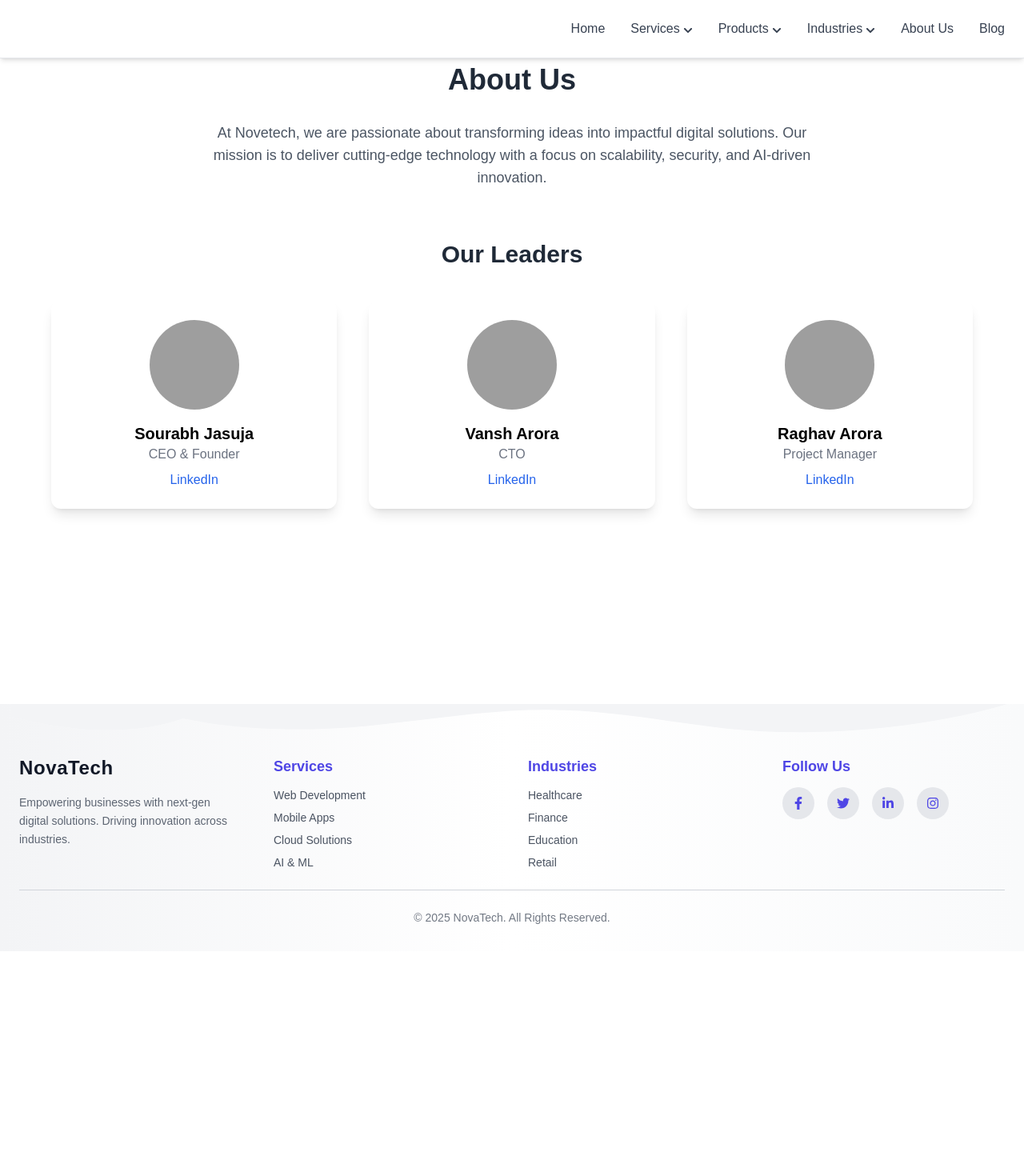
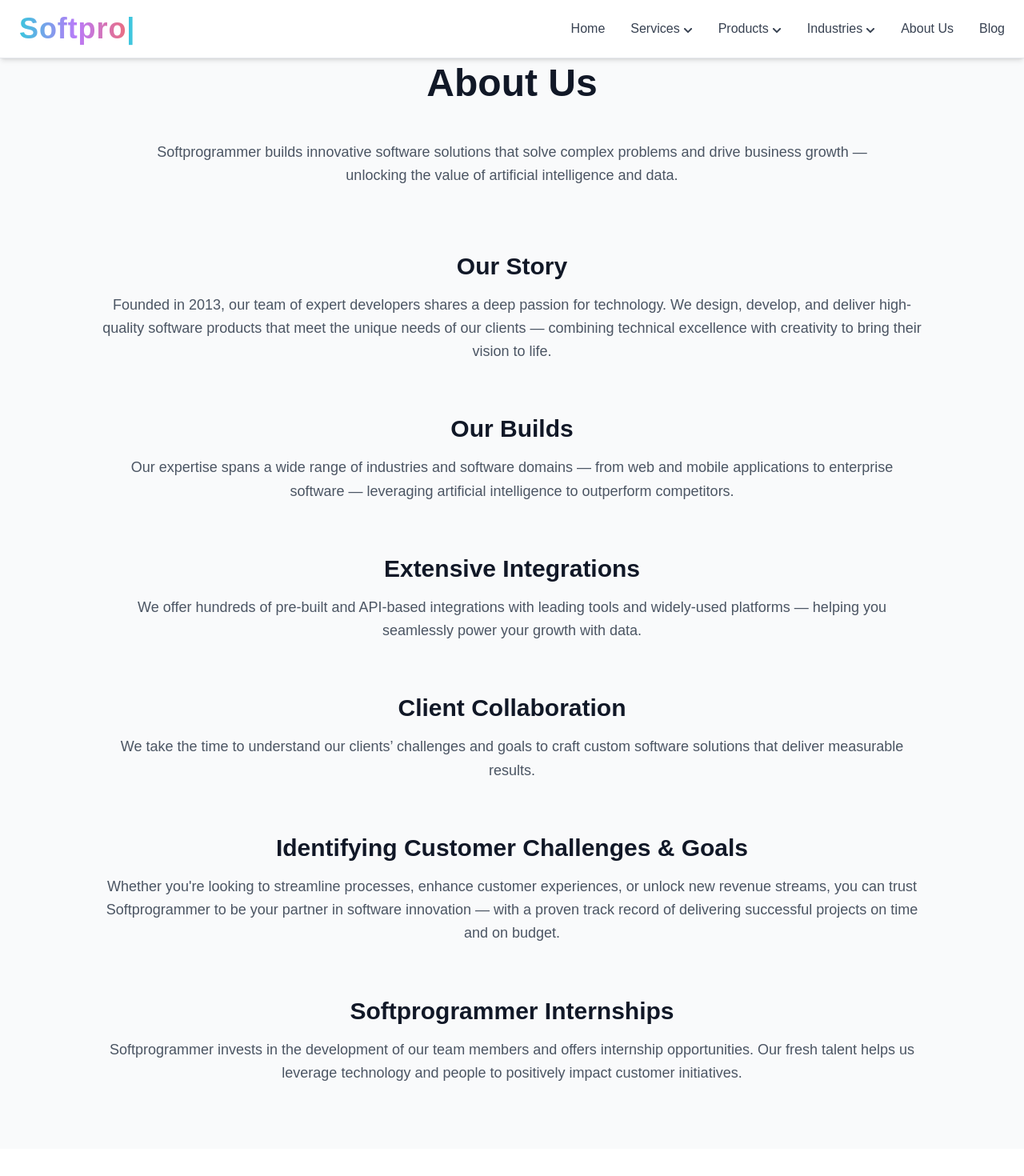
Before and after one commit to vansharoraxx00/aroradevelopers-site-private, a React (Vite) app: page /about in a window 1280 px wide. Shown: the top 1470 px of the page at 80% size. Before the commit the page ends 1189 px from the top, so only its background shows below. Built offline with nearby package versions, Linux system fonts and the light colour scheme; grey boxes are pictures that could not be loaded.

Commit message:
Add files via upload

```diff
--- a/src/components/Footer.jsx
+++ b/src/components/Footer.jsx
@@ -35,7 +35,7 @@ export default function Footer() {
         {/* 🔹 Grid Layout */}
         <div className="grid md:grid-cols-4 gap-10 text-center md:text-left">
           <div>
-            <h2 className="text-2xl font-extrabold mb-4 tracking-wide text-gray-900">NovaTech</h2>
+            <h2 className="text-2xl font-extrabold mb-4 tracking-wide text-gray-900">Softprogrammer</h2>
             <p className="text-sm opacity-80 leading-relaxed">
               Empowering businesses with next-gen digital solutions.
               Driving innovation across industries.
@@ -89,7 +89,7 @@ export default function Footer() {
 
         {/* Bottom Note */}
         <p className="text-center text-sm opacity-70">
-          © {new Date().getFullYear()} NovaTech. All Rights Reserved.
+          © {new Date().getFullYear()} Softprogrammer Inc. All Rights Reserved.
         </p>
       </div>
     </footer>
--- a/src/components/Navbar.jsx
+++ b/src/components/Navbar.jsx
@@ -7,7 +7,7 @@ export default function Navbar() {
   const [openMenu, setOpenMenu] = useState(null);
   const [logoText, setLogoText] = useState("");
   const [mobileOpen, setMobileOpen] = useState(false);
-  const fullLogo = "Eratos software";
+  const fullLogo = "Softprogrammer";
 
   // ⌨️ Typewriter Effect with Reset
   useEffect(() => {
--- a/src/pages/About.jsx
+++ b/src/pages/About.jsx
@@ -1,37 +1,132 @@
 import { motion } from "framer-motion";
 
 export default function About() {
-  const leaders = [
-    { name: "Sourabh Jasuja", role: "CEO & Founder", img: "https://randomuser.me/api/portraits/men/32.jpg", linkedin: "#" },
-    { name: "Vansh Arora", role: "CTO", img: "https://randomuser.me/api/portraits/men/32.jpg", linkedin: "#" },
-    { name: "Raghav Arora", role: "Project Manager", img: "https://randomuser.me/api/portraits/men/65.jpg", linkedin: "#" },
-  ];
+  const fadeIn = {
+    hidden: { opacity: 0, y: 30 },
+    visible: { opacity: 1, y: 0 },
+  };
 
   return (
-    <section className="min-h-screen px-6 py-20">
-      <h2 className="text-4xl font-bold text-gray-800 mb-8 text-center">About Us</h2>
-      <p className="max-w-3xl text-gray-600 text-center text-lg mx-auto mb-16">
-        At Novetech, we are passionate about transforming ideas into impactful digital solutions.
-        Our mission is to deliver cutting-edge technology with a focus on scalability, security,
-        and AI-driven innovation.
-      </p>
+    <section className="min-h-screen px-6 py-20 bg-gray-50 text-gray-800">
+      {/* Main Header */}
+      <motion.h2
+        initial="hidden"
+        whileInView="visible"
+        variants={fadeIn}
+        transition={{ duration: 0.6 }}
+        className="text-5xl font-bold text-center mb-12 text-gray-900"
+      >
+        About Us
+      </motion.h2>
 
-      {/* Leadership Section */}
-      <h3 className="text-3xl font-semibold text-gray-800 mb-10 text-center">Our Leaders</h3>
-      <div className="grid md:grid-cols-3 gap-10 max-w-6xl mx-auto">
-        {leaders.map((leader, i) => (
-          <motion.div
-            key={i}
-            whileHover={{ scale: 1.05 }}
-            className="bg-white rounded-xl shadow-lg p-6 text-center"
-          >
-            <img src={leader.img} alt={leader.name} className="w-28 h-28 rounded-full mx-auto mb-4 object-cover" />
-            <h4 className="text-xl font-semibold">{leader.name}</h4>
-            <p className="text-gray-500">{leader.role}</p>
-            <a href={leader.linkedin} className="text-blue-600 hover:underline mt-2 inline-block">LinkedIn</a>
-          </motion.div>
-        ))}
-      </div>
+      {/* About Section */}
+      <motion.p
+        initial="hidden"
+        whileInView="visible"
+        variants={fadeIn}
+        transition={{ duration: 0.8 }}
+        className="max-w-4xl mx-auto text-lg text-gray-600 text-center leading-relaxed mb-20"
+      >
+        Softprogrammer builds innovative software solutions that solve complex problems and drive
+        business growth — unlocking the value of artificial intelligence and data.
+      </motion.p>
+
+      {/* Our Story */}
+      <motion.div
+        initial="hidden"
+        whileInView="visible"
+        variants={fadeIn}
+        transition={{ duration: 0.7 }}
+        className="max-w-5xl mx-auto mb-16"
+      >
+        <h3 className="text-3xl font-semibold text-gray-900 mb-4 text-center">Our Story</h3>
+        <p className="text-gray-600 text-lg leading-relaxed text-center">
+          Founded in 2013, our team of expert developers shares a deep passion for technology.
+          We design, develop, and deliver high-quality software products that meet the unique
+          needs of our clients — combining technical excellence with creativity to bring their vision to life.
+        </p>
+      </motion.div>
+
+      {/* Our Builds */}
+      <motion.div
+        initial="hidden"
+        whileInView="visible"
+        variants={fadeIn}
+        transition={{ duration: 0.7, delay: 0.1 }}
+        className="max-w-5xl mx-auto mb-16"
+      >
+        <h3 className="text-3xl font-semibold text-gray-900 mb-4 text-center">Our Builds</h3>
+        <p className="text-gray-600 text-lg leading-relaxed text-center">
+          Our expertise spans a wide range of industries and software domains — from web and mobile
+          applications to enterprise software — leveraging artificial intelligence to outperform competitors.
+        </p>
+      </motion.div>
+
+      {/* Extensive Integrations */}
+      <motion.div
+        initial="hidden"
+        whileInView="visible"
+        variants={fadeIn}
+        transition={{ duration: 0.7, delay: 0.2 }}
+        className="max-w-5xl mx-auto mb-16"
+      >
+        <h3 className="text-3xl font-semibold text-gray-900 mb-4 text-center">Extensive Integrations</h3>
+        <p className="text-gray-600 text-lg leading-relaxed text-center">
+          We offer hundreds of pre-built and API-based integrations with leading tools and widely-used
+          platforms — helping you seamlessly power your growth with data.
+        </p>
+      </motion.div>
+
+      {/* Client Collaboration */}
+      <motion.div
+        initial="hidden"
+        whileInView="visible"
+        variants={fadeIn}
+        transition={{ duration: 0.7, delay: 0.3 }}
+        className="max-w-5xl mx-auto mb-16"
+      >
+        <h3 className="text-3xl font-semibold text-gray-900 mb-4 text-center">Client Collaboration</h3>
+        <p className="text-gray-600 text-lg leading-relaxed text-center">
+          We take the time to understand our clients’ challenges and goals to craft custom software
+          solutions that deliver measurable results.
+        </p>
+      </motion.div>
+
+      {/* Customer Challenges */}
+      <motion.div
+        initial="hidden"
+        whileInView="visible"
+        variants={fadeIn}
+        transition={{ duration: 0.7, delay: 0.4 }}
+        className="max-w-5xl mx-auto mb-16"
+      >
+        <h3 className="text-3xl font-semibold text-gray-900 mb-4 text-center">
+          Identifying Customer Challenges & Goals
+        </h3>
+        <p className="text-gray-600 text-lg leading-relaxed text-center">
+          Whether you're looking to streamline processes, enhance customer experiences,
+          or unlock new revenue streams, you can trust Softprogrammer to be your partner in
+          software innovation — with a proven track record of delivering successful projects
+          on time and on budget.
+        </p>
+      </motion.div>
+
+      {/* Internships */}
+      <motion.div
+        initial="hidden"
+        whileInView="visible"
+        variants={fadeIn}
+        transition={{ duration: 0.7, delay: 0.5 }}
+        className="max-w-5xl mx-auto"
+      >
+        <h3 className="text-3xl font-semibold text-gray-900 mb-4 text-center">
+          Softprogrammer Internships
+        </h3>
+        <p className="text-gray-600 text-lg leading-relaxed text-center">
+          Softprogrammer invests in the development of our team members and offers internship opportunities.
+          Our fresh talent helps us leverage technology and people to positively impact customer initiatives.
+        </p>
+      </motion.div>
     </section>
   );
 }
--- a/src/pages/Home.jsx
+++ b/src/pages/Home.jsx
@@ -46,7 +46,7 @@ export default function Home() {
           transition={{ delay: 0.4, duration: 1 }}
           className="text-lg max-w-3xl mx-auto mb-10 text-gray-600"
         >
-          Novetech delivers futuristic solutions in AI, Cloud, and Software
+          Softprogrammer delivers futuristic solutions in AI, Cloud, and Software
           Development. Our mission? To turn caffeine ☕ and code into
           world-changing technology.
         </motion.p>
@@ -92,7 +92,7 @@ export default function Home() {
       <section className="py-20 bg-white">
         <div className="max-w-6xl mx-auto text-center">
           <h2 className="text-4xl font-bold text-gray-900 mb-12 tracking-tight">
-            Why Choose <span className="text-indigo-600">Novetech?</span>
+            Why Choose <span className="text-indigo-600">Softprogrammer?</span>
           </h2>
           <div className="grid md:grid-cols-3 gap-10">
             {[
```
